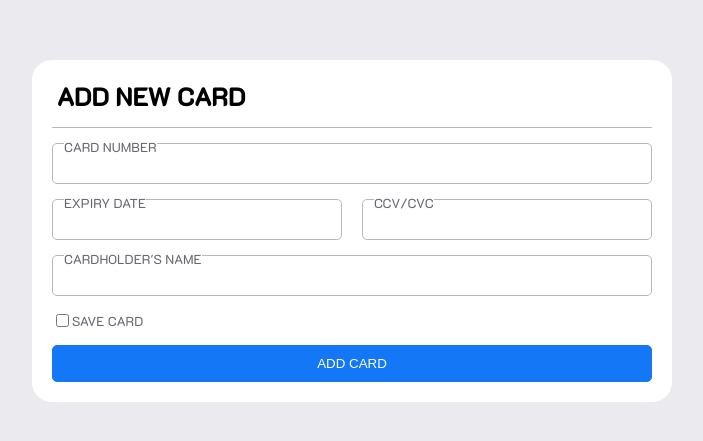
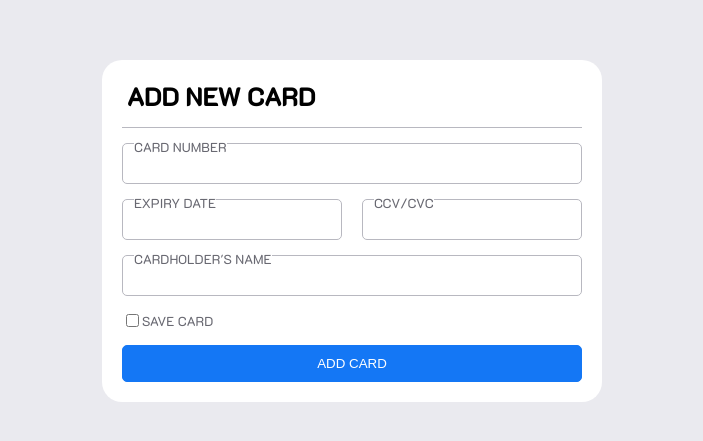
Before and after one commit to izabelaoska/payment-details, a React (Create React App) app: page / in a window 1280 px wide. Shown: the part 169-610 px from the top of the page, without its empty margins (288-991 px from the left). Built offline with nearby package versions, Linux system fonts and the light colour scheme.

Commit message:
chore: title added

```diff
--- a/public/index.html
+++ b/public/index.html
@@ -27,7 +27,7 @@
       work correctly both with client-side routing and a non-root public URL.
       Learn how to configure a non-root public URL by running `npm run build`.
     -->
-    <title>React App</title>
+    <title>Card details</title>
   </head>
   <body>
     <noscript>You need to enable JavaScript to run this app.</noscript>
--- a/src/Components/MainPage/MainPage.css
+++ b/src/Components/MainPage/MainPage.css
@@ -71,7 +71,7 @@ input.clicked {
   outline: 1px solid #1477f5;
 }
 .card {
-  width: 50%;
+  width: 500px;
   margin: auto;
   padding: 10px;
   border-radius: 20px;
```
